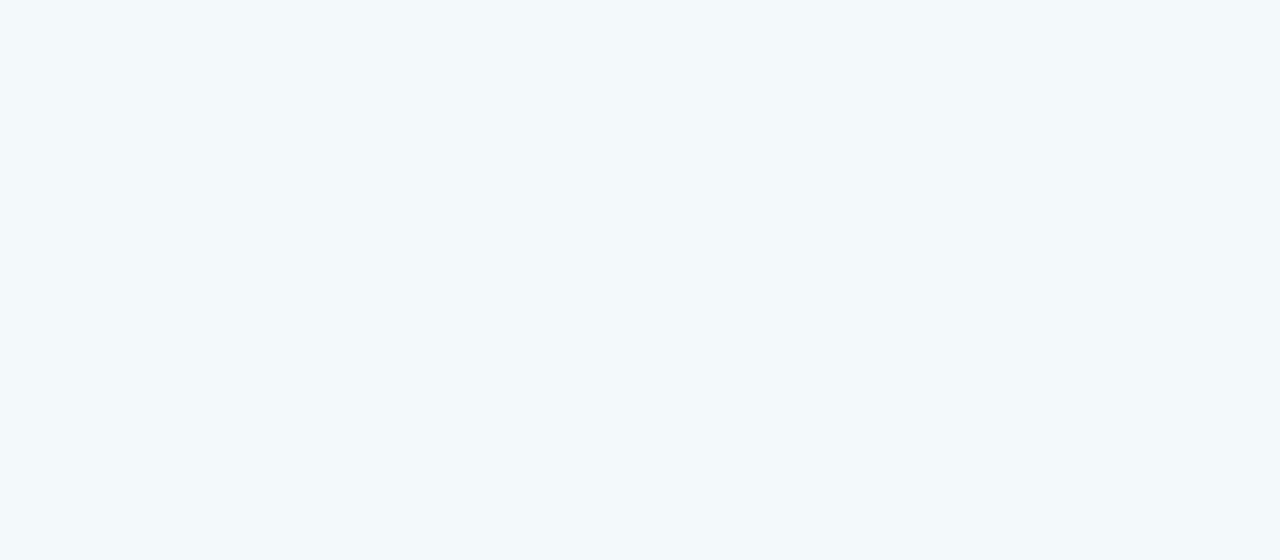
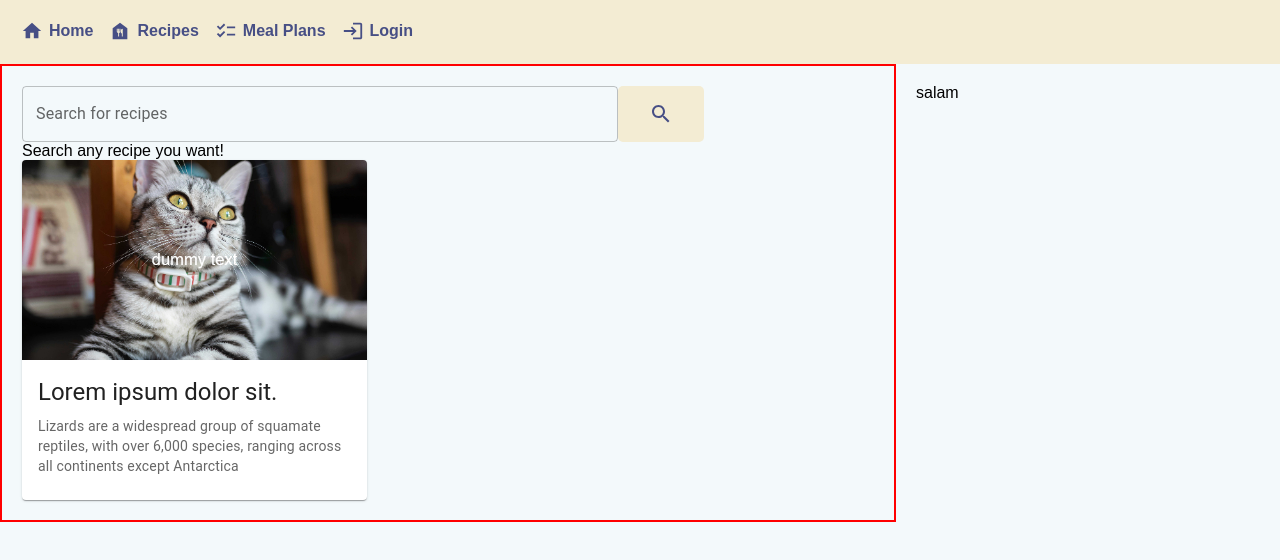
Before and after one commit to Mehemmed77/Recipe-app, a React (Vite) app: page /recipes in a window 1280 px wide. Before the commit this address had no page. Shown: the top 560 px of the page. Built offline with nearby package versions, Linux system fonts and the light colour scheme.

Commit message:
progress BABYYY

```diff
--- a/package.json
+++ b/package.json
@@ -14,8 +14,6 @@
     "@emotion/styled": "^11.14.0",
     "@mui/icons-material": "^6.4.3",
     "@mui/material": "^6.4.3",
-    "@uiw/react-monacoeditor": "^3.6.1",
-    "monaco-editor": "^0.52.2",
     "react": "^19.0.0",
     "react-dom": "^19.0.0",
     "react-router": "^7.1.5",
@@ -32,6 +30,7 @@
     "eslint-plugin-react-hooks": "^5.0.0",
     "eslint-plugin-react-refresh": "^0.4.18",
     "globals": "^15.14.0",
+    "sass-embedded": "^1.85.0",
     "vite": "^6.1.0"
   }
 }
--- a/src/components/Editor.jsx
+++ /dev/null
@@ -1,51 +0,0 @@
-import { useRef } from "react";
-import { useEffect } from "react";
-import MonacoEditor from '@uiw/react-monacoeditor';
-import { useState } from "react";
-
-export default function Editor() {
-    const scrollRef = useRef(null);
-    const editor = useRef(null);
-    const [code, setCode] = useState();
-
-    useEffect(() => {
-        const handleMouseMove = (e) => {
-            if (!editor.current) return;
-            editor.current.style.width = e.clientX - editor.current.offsetLeft + "px";
-        };
-
-        const handleMouseUp = () => {
-            document.removeEventListener("mousemove", handleMouseMove);
-            document.removeEventListener("mouseup", handleMouseUp);
-        };
-
-        const handleMouseDown = () => {
-            document.addEventListener("mousemove", handleMouseMove);
-            document.addEventListener("mouseup", handleMouseUp);
-        };
-
-        if (scrollRef.current) {
-            scrollRef.current.addEventListener("mousedown", handleMouseDown);
-        }
-
-        return () => {
-            if (scrollRef.current) {
-                scrollRef.current.removeEventListener("mousedown", handleMouseDown);
-            }
-        };
-    }, []);
-
-    return <>
-        <div className="container">
-            <div ref={editor} className="code">
-                <MonacoEditor onChange={(e) => setCode(e)} value={code} height="100%" width="100%" language="javascript"></MonacoEditor>
-            </div>
-
-            <div ref={scrollRef} style={{width:"8px", height:"50vh", cursor:'ew-resize'}}></div>
-
-            <div className="result">
-
-            </div>
-        </div>
-    </>
-}
--- a/src/components/Header.jsx
+++ b/src/components/Header.jsx
@@ -1,8 +1,8 @@
 import React from "react";
 import HomeIcon from '@mui/icons-material/Home';
-import WorkOutlineIcon from '@mui/icons-material/WorkOutline';
-import CodeIcon from '@mui/icons-material/Code';
 import LoginIcon from '@mui/icons-material/Login';
+import FoodBankIcon from '@mui/icons-material/FoodBank';
+import ChecklistIcon from '@mui/icons-material/Checklist';
 import { Link } from "react-router";
 
 export default function Header() {
@@ -16,13 +16,13 @@ export default function Header() {
                     </li>
 
                     <li>
-                        <WorkOutlineIcon />
-                        <Link to="/workspace">Workspace</Link>
+                        <FoodBankIcon />
+                        <Link to="/recipes">Recipes</Link>
                     </li>
 
                     <li>
-                        <CodeIcon />
-                        <Link to="/editor">Editor</Link>
+                        <ChecklistIcon />
+                        <Link to="/mealplan">Meal Plans</Link>
                     </li>
 
                     <li>
--- a/src/components/Main.jsx
+++ b/src/components/Main.jsx
@@ -1,18 +1,18 @@
 import { BrowserRouter, Routes, Route } from "react-router-dom";
-import Editor from "./Editor";
 import Layout from "./Layout";
 import Home from "./Home";
-import Workspace from "./Workspace";
+import Recipes from "./Recipes";
 import Login from "./Login";
+import MealPlan from "./MealPlan";
 
 export default function Main () {
     return <>
         <BrowserRouter>
             <Routes>
                 <Route path="/" element={<Layout />}>
-                    <Route path="editor/" element={<Editor />} />
                     <Route path="home/" element={<Home />} />
-                    <Route path="workspace/" element={<Workspace />} />
+                    <Route path="recipes/" element={<Recipes />} />
+                    <Route path="mealplan/" element={<MealPlan />} />
                     <Route path="login/" element={<Login />} />
                 </Route>
             </Routes>
--- /dev/null
+++ b/src/components/MealPlan.jsx
@@ -0,0 +1,5 @@
+export default function MealPlan () {
+    return <>
+        <h1>meal plan</h1>
+    </>
+}
--- /dev/null
+++ b/src/components/Recipe.jsx
@@ -0,0 +1,24 @@
+import Card from '@mui/material/Card';
+import CardHeader from '@mui/material/CardHeader';
+import CardMedia from '@mui/material/CardMedia';
+import CardContent from '@mui/material/CardContent';
+import CardActions from '@mui/material/CardActions';
+import dummyImg from "../imgs/dummy.png";
+import { Typography } from '@mui/material';
+
+export default function Recipe () {
+    return <>
+        <Card sx={{maxWidth: 345}}>
+            <CardMedia sx={{ height: 200 }} image={dummyImg} />
+            <CardContent >
+                <Typography gutterBottom variant="h5">
+                    Lorem ipsum dolor sit.
+                </Typography>
+                <Typography variant="body2" sx={{ color: 'text.secondary' }}>
+                    Lizards are a widespread group of squamate reptiles, with over 6,000
+                    species, ranging across all continents except Antarctica
+                </Typography>
+            </CardContent>
+        </Card>
+    </>
+}
--- /dev/null
+++ b/src/components/Recipes.jsx
@@ -0,0 +1,23 @@
+import "../css/recipes.scss";
+import TextField from '@mui/material/TextField';
+import SearchIcon from '@mui/icons-material/Search';
+import Recipe from "./Recipe";
+
+export default function Recipes() {
+    return <>
+        <div className="container">
+            <div className="searchContent">
+                <div className="searchBar">
+                    <div className="inputHolder"><TextField sx={{width:"100%"}} label="Search for recipes"></TextField></div>
+                    <div className="iconHolder"><SearchIcon sx={{color: "#474F85"}} /> </div>
+                </div>
+
+                <div className="mainContent">
+                    <span>Search any recipe you want!</span>
+                    <Recipe />
+                </div>
+            </div>
+            <aside>salam</aside>
+        </div>
+    </>
+}
--- a/src/components/Workspace.jsx
+++ /dev/null
@@ -1,3 +0,0 @@
-export default function Workspace() {
-
-}
--- a/src/css/index.css
+++ b/src/css/index.css
@@ -30,6 +30,10 @@ li {
     gap:5px;
 }
 
+li > svg{
+    border-bottom: 2px solid transparent;
+}
+
 a {
     text-decoration: none;
     color: inherit;
--- /dev/null
+++ b/src/css/recipes.scss
@@ -0,0 +1,29 @@
+.container{
+    display: flex;
+
+    & > *{
+        padding: 20px;
+    }
+}
+
+.searchContent {
+    width: 70%;
+}
+
+.searchBar {
+    width: 100%;
+    display: flex;
+
+    & > .inputHolder {
+        width: 70%;
+    }
+    & > .iconHolder {
+        width: 10%;
+        display: flex;
+        align-items: center;
+        justify-content: center;
+        border-radius: 5px;
+        background-color: #F3ECD3;
+        cursor: pointer;
+    }
+}
```
Also changed, not shown: src/imgs/dummy.png (added), 1 other file (tests, documents, lock files or other folders).
